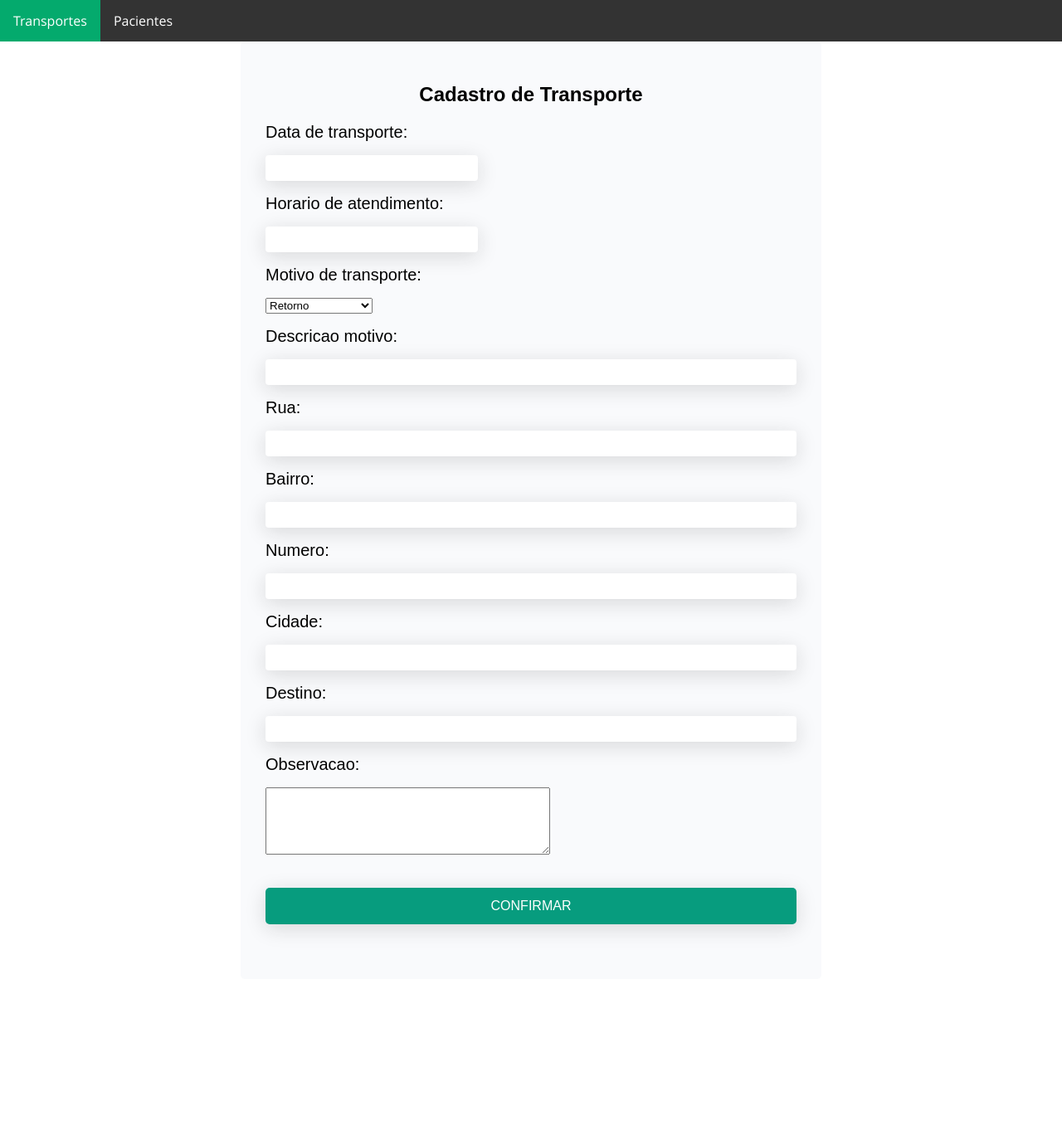
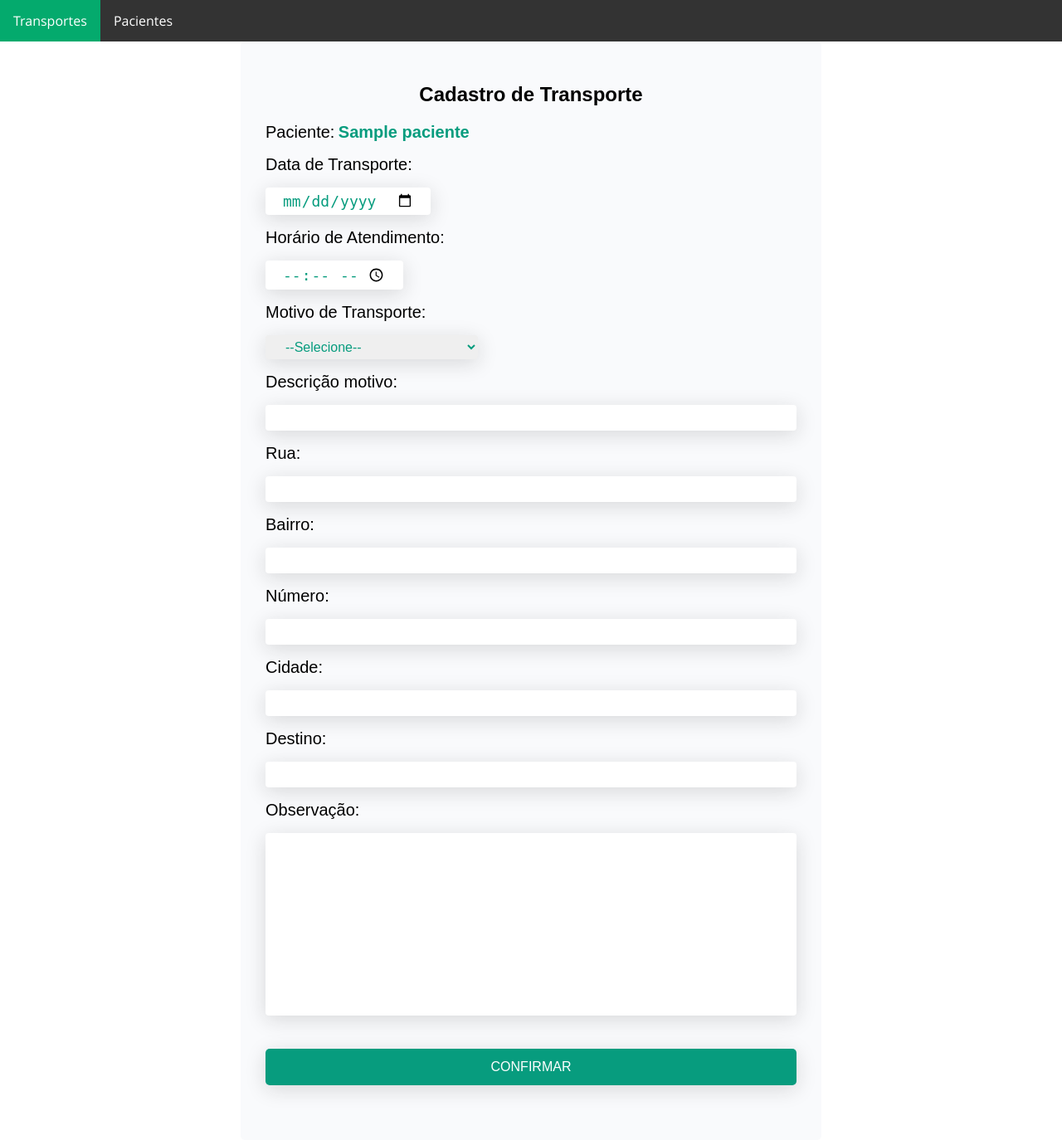
Before and after one commit to LyneCrist/Projeto-de-Integracao-Agendamento, a Django app: page /transportes/cadastrar/1 in a window 1280 px wide. Shown: the whole page at 83% size. Before the commit the page ends 1130 px from the top, so only its background shows below. Run offline with Django 5.2, Linux system fonts and the light colour scheme; tables that the repository leaves empty hold one stand-in row (values such as "Sample post"); parts of the project's set-up code (start-up, migrations or seed data) failed here and were passed over.

Commit message:
Ajustes no layout do cadastro de transportes

```diff
--- a/pacientes/templates/criar_paciente.html
+++ b/pacientes/templates/criar_paciente.html
@@ -1,5 +1,5 @@
 {% extends "base.html" %}
-{% load static poll_extras %}
+{% load static poll_extras_pacientes %}
 {% block css %}
 <link rel="stylesheet" type="text/css" href="{% static 'css/patient-form.css' %}">
 {% endblock css %}
--- a/pacientes/templates/lista_pacientes.html
+++ b/pacientes/templates/lista_pacientes.html
@@ -1,5 +1,5 @@
 {% extends "base.html" %}
-{% load static poll_extras %}
+{% load static poll_extras_pacientes %}
 {% block css %}
 <link rel="stylesheet" type="text/css" href="{% static 'css/list.css' %}">
 {% endblock css %}
--- a/templates/static/css/transporte-form.css
+++ b/templates/static/css/transporte-form.css
@@ -7,6 +7,12 @@
 
 .form_row h2 {
     text-align: center;
+}
+
+.form_row .sub-title-form {
+    color: #079c7e;
+    font-size: 20px;
+    font-weight: 700;
 }
 
 .form_row .error {
@@ -83,6 +89,15 @@
     box-sizing: border-box;
 }
 
+.form_row input[type=time] {
+    color: #079c7e;
+    padding: 5px 20px;
+    border-radius: 4px;
+    border: none;
+    /* margin: 8px 0; */
+    box-sizing: border-box;
+}
+
 .form_row input[type=submit] {
     width: 100%;
     background-color: #079c7e;
@@ -96,3 +111,38 @@
     text-transform: uppercase;
     margin: 20px 0px 20px;
 }
+
+.form_row select:focus {
+    outline: none;
+}
+
+.form_row select {
+    font-family: arial;
+    font-size: 16px;
+    color: #079c7e;
+    width: 100%;
+    padding: 5px 20px;
+    border-radius: 4px;
+    border: none;
+    box-sizing: border-box;
+    box-shadow: 0 5px 25px 0 rgba(30, 30, 30, 0.15);
+}
+
+.form_row textarea:focus {
+    outline: none;
+}
+
+.form_row textarea {
+
+    box-shadow: 0 5px 25px 0 rgba(30, 30, 30, 0.15);
+    border-color: transparent;
+    font-family: arial;
+    font-size: 18px;
+    width: 100%;
+    resize: none;
+    color: #079c7e;
+    padding: 5px 20px;
+    border-radius: 4px;
+    border: none;
+    box-sizing: border-box;
+}
--- a/transportes/forms.py
+++ b/transportes/forms.py
@@ -1,3 +1,4 @@
+from email.policy import default
 from django import forms
 
 
@@ -9,81 +10,68 @@ from common.util import CommonsUtil
 
 class TransporteForm(forms.ModelForm, CommonsUtil):
 
-    data_de_transporte = forms.DateField()
+    data_de_transporte = forms.DateField(
+        label="Data de Transporte",
+        required=False,
+        input_formats=["%Y-%m-%d"],
+        widget=forms.DateInput(
+            format="%Y-%m-%d",
+            attrs={
+                "type": "date",
+                "name": "dataTransporte",
+                "id": "dataTransporte",
+                "autocomplete": "off",
+            },
+        ),
+    )
 
-    horario_de_atendimento = forms.TimeField()
+    horario_de_atendimento = forms.TimeField(
+        label="Horário de Atendimento",
+        widget=forms.TimeInput(
+            attrs={
+                "type": "time",
+                "name": "horarioAtendimento",
+                "id": "horarioAtendimento",
+                "min": "09:00",
+                "max": "16:00",
+            },
+        ),
+    )
 
-    motivo_de_transporte = forms.ChoiceField(choices=MOTIVO_CHOICES)
+    motivo_de_transporte = forms.ChoiceField(
+        label="Motivo de Transporte",
+        required=False,
+        widget=forms.Select,
+        choices=MOTIVO_CHOICES,
+    )
 
-    descricao_motivo = forms.CharField()
+    descricao_motivo = forms.CharField(
+        label="Descrição motivo",
+    )
 
     rua = forms.CharField()
 
     bairro = forms.CharField()
 
-    numero = forms.CharField()
+    numero = forms.CharField(
+        label="Número",
+    )
 
     cidade = forms.CharField()
 
     destino = forms.CharField()
 
     observacao = forms.CharField(
+        label="Observação",
         required=False,
         widget=forms.Textarea(
             attrs={
                 "name": "observacao",
                 "id": "observacao",
-                "rows": "5",
+                "maxlength": "60",
             },
         ),
     )
-
-    # condicao_fisica = forms.ChoiceField(
-    #     label="Condição Física",
-    #     required=False,
-    #     widget=forms.Select(
-    #         attrs={
-    #             "name": "condicao_fisica",
-    #             "id": "condicao_fisica",
-    #         }
-    #     ),
-    #     choices=CONDICAO_FISICA_CHOICES,
-    # )
-
-    # descricao_condicao = forms.CharField(
-    #     required=False,
-    #     widget=forms.Textarea(
-    #         attrs={
-    #             "name": "condicao_fisica",
-    #             "id": "condicao_fisica",
-    #             "rows": "5",
-    #         },
-    #     ),
-    # )
-
-    # acompanhante = forms.ChoiceField(
-    #     required=False,
-    #     widget=forms.RadioSelect(),
-    #     choices=ACOMPANHANTE_CHOICES,
-    # )
-
-    # cuidado_especial = forms.ChoiceField(
-    #     required=False,
-    #     widget=forms.RadioSelect(),
-    #     choices=CUIDADO_ESPECIAL_CHOICES,
-    # )
-
-    # descricao_cuidado = forms.CharField(
-    #     label="Descrição Cuidado",
-    #     required=False,
-    #     widget=forms.Textarea(
-    #         attrs={
-    #             "name": "descricao_cuidado",
-    #             "id": "descricao_cuidado",
-    #             "rows": "5",
-    #         },
-    #     ),
-    # )
 
     class Meta:
 
--- a/transportes/models.py
+++ b/transportes/models.py
@@ -1,19 +1,9 @@
 from django.db import models
 from pacientes.models import Paciente
+from transportes.utils import MOTIVO_CHOICES
 
 
 class Transporte(models.Model):
-
-    MOTIVO_CHOICES = (
-        (1, "Retorno"),
-        (2, "Exames"),
-        (3, "Quimioterapia"),
-        (4, "Internação"),
-        (5, "Procedimento"),
-        (6, "Radioterapia"),
-        (7, "Primeira-Consulta"),
-        (8, "Outros"),
-    )
 
     STATUS_CHOICES = ((1, "Confirmado"), (2, "Cancelado"), (3, "Realizado"))
 
--- a/transportes/templates/criar_transporte.html
+++ b/transportes/templates/criar_transporte.html
@@ -1,5 +1,5 @@
 {% extends "base.html" %}
-{% load static poll_extras %}
+{% load static poll_extras_transportes %}
 {% block css %}
 <link rel="stylesheet" type="text/css" href="{% static 'css/transporte-form.css' %}">
 {% endblock css %}
@@ -13,6 +13,12 @@ Cadastro Transporte
     <div class="row">
         <div class="col-5">
             <h2>Cadastro de Transporte</h2>
+        </div>
+    </div>
+    <div class="row">
+        <div class="col-5">
+            <label>Paciente:</label>
+            <span class="sub-title-form">{{paciente}}</span>
         </div>
     </div>
     {% for field in form %}
--- a/transportes/templates/lista_transportes.html
+++ b/transportes/templates/lista_transportes.html
@@ -1,5 +1,5 @@
 {% extends "base.html" %}
-{% load static poll_extras %}
+{% load static poll_extras_transportes %}
 {% block css %}
 <link rel="stylesheet" type="text/css" href="{% static 'css/list.css' %}">
 {% endblock css %}
--- a/transportes/templatetags/poll_extras.py
+++ b/transportes/templatetags/poll_extras_transportes.py
@@ -23,7 +23,7 @@ def set_column_input(field: BoundField) -> str:
     fields = {
         "data_de_transporte": "col-2",
         "horario_de_atendimento": "col-2",
-        "motivo_de_transporte": "col-3",
+        "motivo_de_transporte": "col-2",
         "descricao_motivo": "col-5",
         "rua": "col-5",
         "bairro": "col-5",
--- a/transportes/utils.py
+++ b/transportes/utils.py
@@ -1,6 +1,7 @@
 from django.db import models
 
 MOTIVO_CHOICES = (
+    (0, "--Selecione--"),
     (1, "Retorno"),
     (2, "Exames"),
     (3, "Quimioterapia"),
```
Also changed, not shown: pacientes/templatetags/poll_extras_pacientes.py (renamed from pacientes/templatetags/poll_extras.py, +23 -0 lines), condicoes/templatetags/poll_extras_remove.py (renamed from condicoes/templatetags/poll_extras.py).
